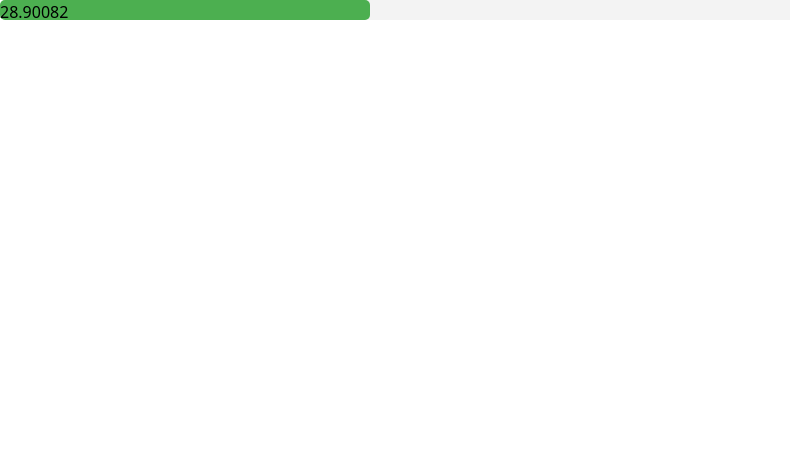
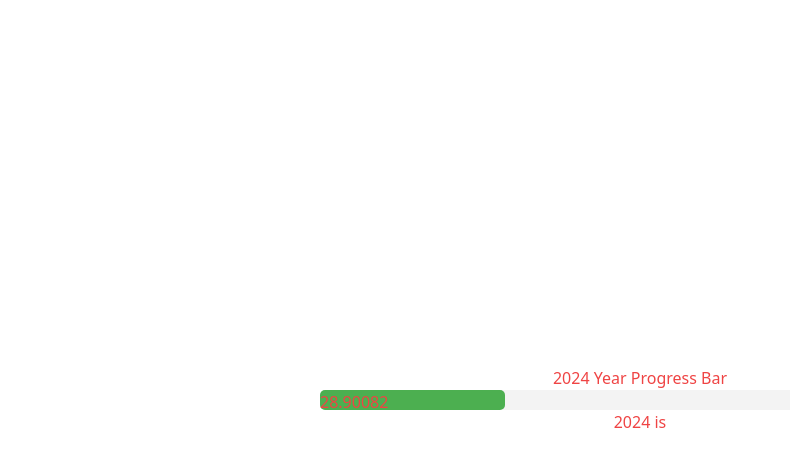
Before and after one commit to bbulakh/nuxt-year-progress, a Nuxt app: page / in a window 1280 px wide. Shown: the top 466 px of the page, without its empty margins (0-790 px from the left). Built offline with nearby package versions, Linux system fonts and the light colour scheme.

Commit message:
add main layout

```diff
--- a/src/layouts/MainLayout.vue
+++ b/src/layouts/MainLayout.vue
@@ -1,3 +1,25 @@
+<script setup>
+let currentYear = new Date().getFullYear();
+</script>
+
 <template>
-    <slot/>
+  <main>
+    <div class="content text-red-500">
+      <h1 class="content__heading">{{ currentYear }} Year Progress Bar</h1>
+      <slot />
+      <p>{{ currentYear }} is</p>
+    </div>
+  </main>
 </template>
+
+<style scoped>
+.content {
+  width: 50%;
+  height: 100vh;
+  display: flex;
+  flex-direction: column;
+  align-items: center;
+  justify-content: center;
+  margin: 0 auto;
+}
+</style>
```
